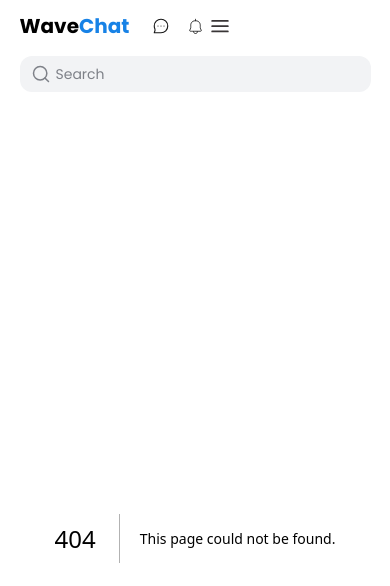
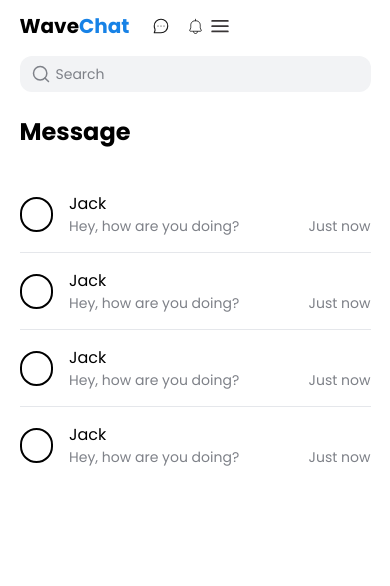
Before and after one commit to ornob90/Social-Media-Website, a Next.js app: page /messages in a window 390 px wide. Before the commit this address had no page. Shown: the top 586 px of the page. Built offline with nearby package versions, Linux system fonts and the light colour scheme.

Commit message:
Add MessagesPage complete with fully responsive

```diff
--- /dev/null
+++ b/src/app/messages/page.tsx
@@ -0,0 +1,20 @@
+import Header from "@/components/shared/header/Header";
+import Message from "@/components/ui/message/Message/Message";
+import React from "react";
+
+const MessagePage = () => {
+  return (
+    <section>
+      <Header header="Message" />
+
+      {/* Messages  */}
+      <div className="flex flex-col gap-4 divide-y">
+        {[1, 2, 3, 4].map((value) => (
+          <Message key={value} />
+        ))}
+      </div>
+    </section>
+  );
+};
+
+export default MessagePage;
--- /dev/null
+++ b/src/components/ui/message/Message/Message.tsx
@@ -0,0 +1,19 @@
+import ProfilePic from "@/components/shared/profilePic/ProfilePic";
+import React from "react";
+
+const Message = () => {
+  return (
+    <div className="flex gap-4 items-center pt-4">
+      <ProfilePic className="w-[35px] h-[35px] md:h-[40px] md:w-[40px]" />
+      <div className="w-[90%] flex justify-between items-end">
+        <div>
+          <p>Jack</p>
+          <p className="text-dark-gray text-sm">Hey, how are you doing?</p>
+        </div>
+        <p className="text-sm text-dark-gray">Just now</p>
+      </div>
+    </div>
+  );
+};
+
+export default Message;
```
